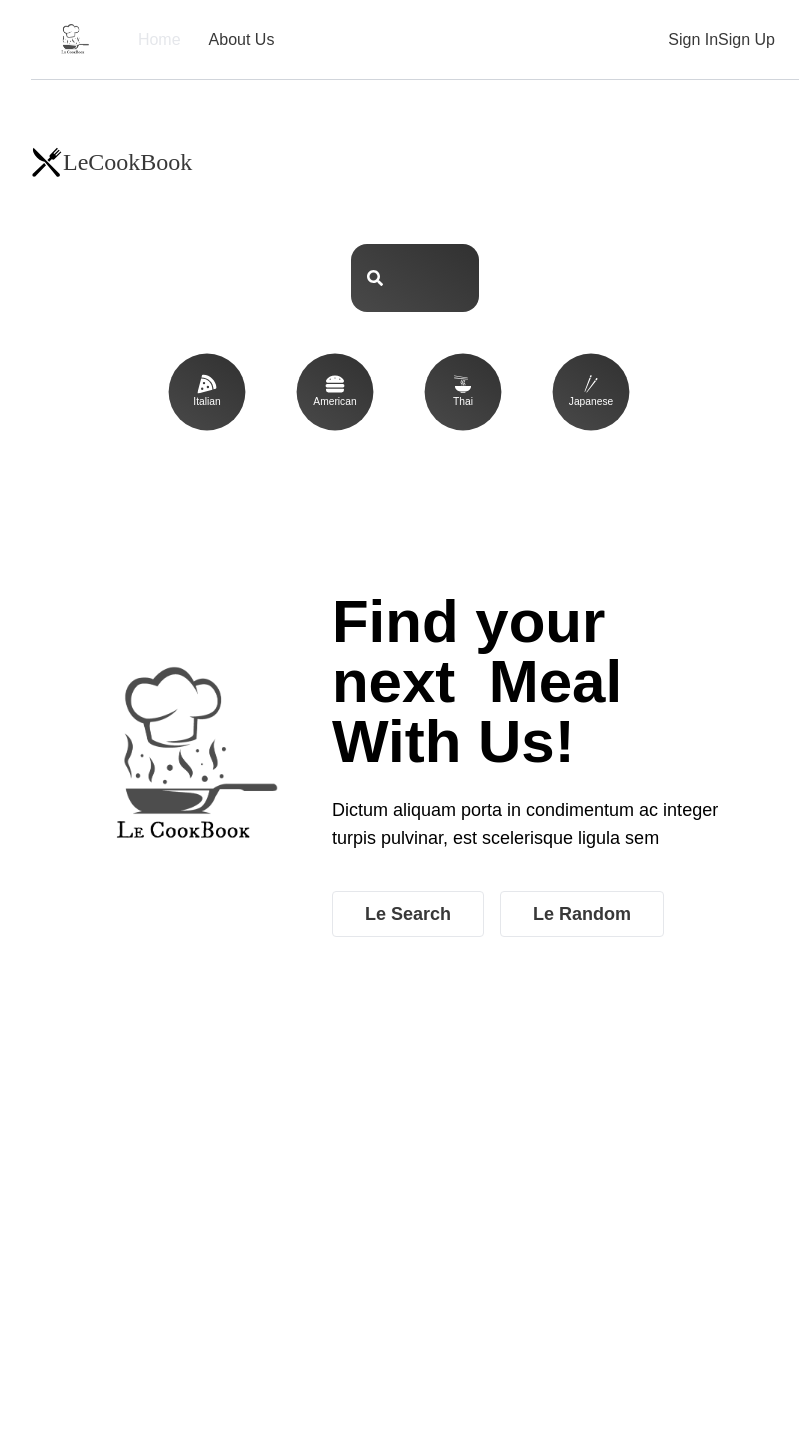
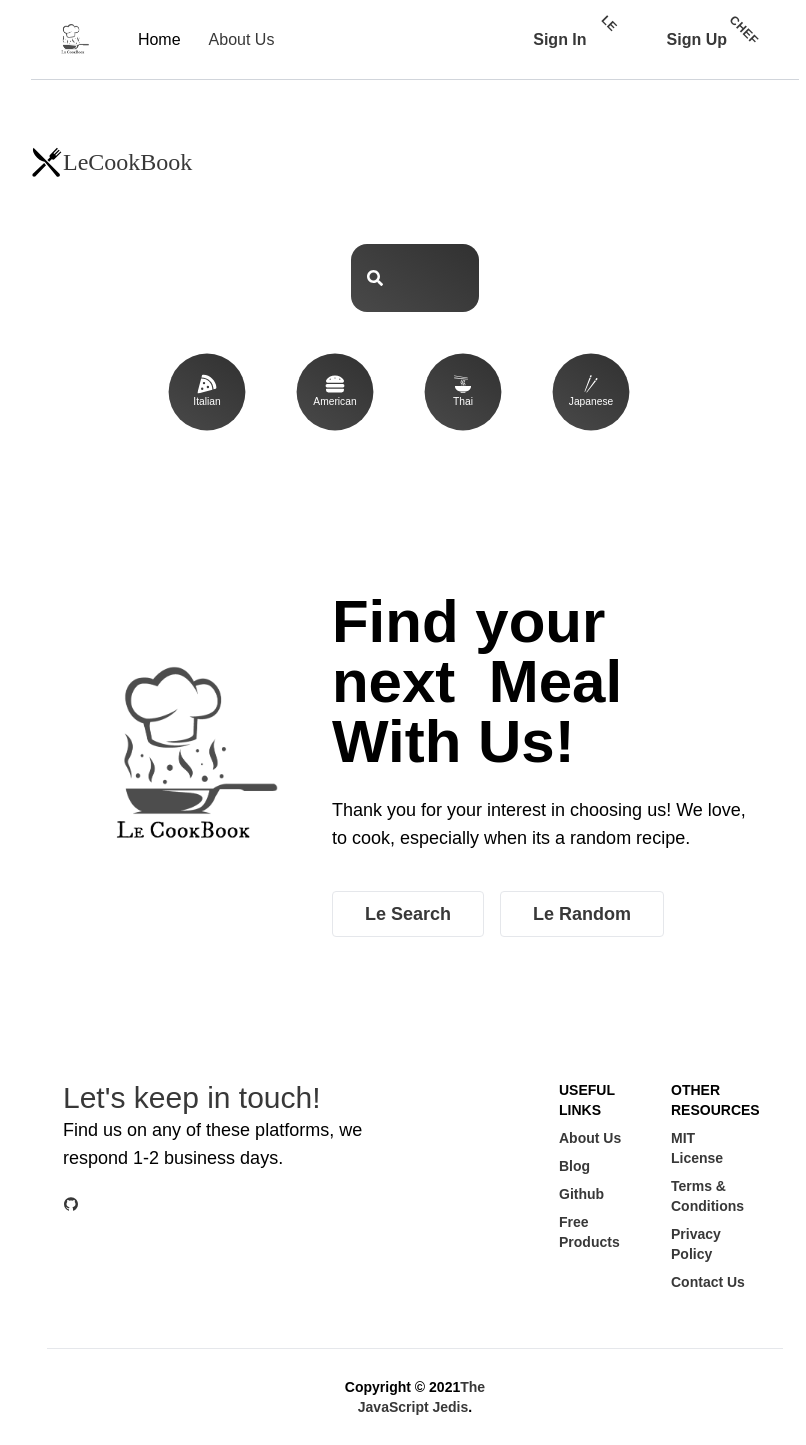
Before and after one commit to Rini0404/LeCookBook, a React (Create React App) app in the folder client/: page / in a window 1280 px wide. Shown: the whole page, without its empty margins (225-1031 px from the left). Before the commit the page ends 1048 px from the top, so only its background shows below. Built offline with nearby package versions, Linux system fonts and the light colour scheme.

Commit message:
Cool navbar

```diff
--- a/client/src/App.js
+++ b/client/src/App.js
@@ -8,6 +8,7 @@ import { Link } from "react-router-dom"
 import { GiKnifeFork } from "react-icons/gi";
 import Navbar from './components/Nav/index';
 import { StoreProvider } from './utils/GlobalState';
+import Footer from './components/Footer/Footer'
 
 
 import {
@@ -57,6 +58,7 @@ function App() {
         <Search />
         <Category />
         <Pages />
+        <Footer />
       </StoreProvider>
       </BrowserRouter>
 
--- a/client/src/components/Footer/Footer.js
+++ b/client/src/components/Footer/Footer.js
@@ -21,7 +21,7 @@ const Footer4 = () => {
             <div className="mt-6 lg:mb-0 mb-6">
 
               <a href="https://github.com/Rini0404/LeCookBook">
-                <i className="footer-icons">
+                <i className="h-48">
                   <AiFillGithub />
                 </i>
               </a>
--- a/client/src/components/Nav/index.js
+++ b/client/src/components/Nav/index.js
@@ -17,7 +17,7 @@ function Nav() {
     const [mobileOpen, setMobileOpen] = useState(false);
     if (Auth.loggedIn()) {
       return (
-        <div className="flex items-center h-20 px-6 justify-between border-b border-gray-300 bg-blue-800 text-white relative z-50">
+        <div className="flex items-center h-20 px-6 justify-between border-b border-gray-300  relative z-50">
           <div className="h-8">
             <img image src={Logo} className="h-full" />
           </div>
@@ -25,7 +25,7 @@ function Nav() {
             <Link to="/">
               <a
                 href="#"
-                className="no-underline px-2 mr-3 text-gray-200 font-medium hover:text-blue-400"
+                className="text-black	 no-underline px-2 mr-3 font-medium hover:text-blue-400"
               >
                 Home
               </a>
@@ -36,36 +36,24 @@ function Nav() {
             >
               About Us
             </a>
-            {/* <a
-              href="#"
-              className="no-underline px-2 mr-3 text-gray-200 font-medium hover:text-blue-400"
-            >
-              Bones
-            </a>
-            <a
-              href="#"
-              className="no-underline px-2 mr-3 text-gray-200 font-medium hover:text-blue-400"
-            >
-              Settings
-            </a> */}
+
           </div>
           <div className="items-center hidden lg:flex">
-            <Link to="/CookBook">
+            {/* <Link to="/CookBook">
               <button text="" size="sm" className="my-2">
                 {" "}
                 CookBook
               </button>
-            </Link>
+            </Link> */}
             <a href="/" onClick={() => Auth.logout()}>
-              <button text="" size="sm" className="my-2">
-                {" "}
-                Sign Out
+            <button type="button" className="relative px-8 py-4 ml-4 overflow-hidden font-semibold rounded dark:bg-gray-100 dark:text-gray-900">Log Out
+                <span className="absolute top-0 right-0 px-5 py-1 text-xs tracking-wider text-center uppercase whitespace-no-wrap origin-bottom-left transform rotate-45 -translate-y-full translate-x-1/3 dark:bg-violet-400">bye</span>
               </button>
             </a>
-            <FontAwesomeIcon
+            {/* <FontAwesomeIcon
               icon={faBell}
               className="ml-6 text-2xl cursor-pointer"
-            />
+            /> */}
             <avatar
               image
               src={Logo}
@@ -84,7 +72,7 @@ function Nav() {
                 <Link to='/'>
                   <a
                     href="#"
-                    className="no-underline px-2 my-2 text-gray-200 font-medium hover:text-blue-400"
+                    className="no-underline px-2 my-2  font-medium hover:text-blue-400"
                   >
                     Home
                   </a>
@@ -107,16 +95,10 @@ function Nav() {
                 >
                   Settings
                 </a> */}
-                <Link to="/CookBook">
-                  <button text="" size="sm" className="my-2">
-                    {" "}
-                    CookBook
-                  </button>
-                </Link>
                 <a href="/" onClick={() => Auth.logout()}>
-                  <button text="" size="sm" className="my-2">
-                    Sign Out
-                  </button>
+                <button type="button" className="relative px-8 py-4 ml-4 overflow-hidden font-semibold rounded dark:bg-gray-100 dark:text-gray-900">Log Out
+                <span className="absolute top-0 right-0 px-5 py-1 text-xs tracking-wider text-center uppercase whitespace-no-wrap origin-bottom-left transform rotate-45 -translate-y-full translate-x-1/3 dark:bg-violet-400">plz No</span>
+              </button>
                 </a>
 
                 <div className="my-2 flex justify-center">
@@ -142,7 +124,7 @@ function Nav() {
             <Link to="/">
               <a
                 href="#"
-                className="header no-underline px-2 mr-3 text-gray-200 font-medium hover:text-blue-400"
+                className="header no-underline px-2 mr-3 text-black	 font-medium hover:text-blue-400"
               >
                 Home
               </a>
@@ -166,16 +148,16 @@ function Nav() {
               Settings
             </a> */}
           </div>
-          <div className="items-center hidden lg:flex">
+          <div className="items-center hidden lg:flex px-4 ">
             <Link to="/login">
-              <button text="" size="sm">
-                Sign In
-              </button>
+            <button type="button" className="relative px-8 py-4 ml-4 overflow-hidden font-semibold rounded dark:bg-gray-100 dark:text-gray-900">Sign In
+              <span className="absolute top-0 right-0 px-5 py-1 text-xs tracking-wider text-center uppercase whitespace-no-wrap origin-bottom-left transform rotate-45 -translate-y-full translate-x-1/3 dark:bg-violet-400">Le</span>
+            </button>
             </Link>
             <Link to="/signup">
-              <button text="" size="sm">
-                Sign Up
-              </button>
+            <button type="button" className="relative px-8 py-4 ml-4 overflow-hidden font-semibold rounded dark:bg-gray-100 dark:text-gray-900">Sign Up
+              <span className="absolute top-0 right-0 px-5 py-1 text-xs tracking-wider text-center uppercase whitespace-no-wrap origin-bottom-left transform rotate-45 -translate-y-full translate-x-1/3 dark:bg-violet-400">Chef</span>
+            </button>
             </Link>
           </div>
           <FontAwesomeIcon
@@ -189,14 +171,14 @@ function Nav() {
                 <Link to='/'>
                   <a
                     href="#"
-                    className="no-underline px-2 my-2 text-gray-200 font-medium hover:text-blue-400"
+                    className="no-underline px-2 my-2 text-black font-medium hover:text-blue-400"
                   >
                     Home
                   </a>
                 </Link>
                 <a
                   href="#"
-                  className="pt-4 no-underline px-2 my-2 font-medium hover:text-blue-400"
+                  className="text-black	pt-4 no-underline px-2 my-2 font-medium hover:text-blue-400"
                 >
                   About Us
                 </a>
@@ -219,9 +201,9 @@ function Nav() {
                     </button>
                   </Link>
                   <Link to="/signup">
-                    <button size="sm">
-                      Sign Up
-                    </button>
+                  <button type="button" className="relative px-8 py-4 ml-4 overflow-hidden font-semibold rounded dark:bg-gray-100 dark:text-gray-900">Sign Up
+              <span className="absolute top-0 right-0 px-5 py-1 text-xs tracking-wider text-center uppercase whitespace-no-wrap origin-bottom-left transform rotate-45 -translate-y-full translate-x-1/3 dark:bg-violet-400">Le</span>
+            </button>
                   </Link>
                 </div>
               </div>
--- a/client/src/index.css
+++ b/client/src/index.css
@@ -35,3 +35,7 @@ h3 {
 a {
   color: rgb(56, 56, 56);
 }
+
+/* .cons {
+  height: 100vh;
+} */
--- a/client/src/pages/Home.js
+++ b/client/src/pages/Home.js
@@ -19,9 +19,8 @@ const Home = () => {
             <span className="mealHP">&nbsp; Meal</span>&nbsp; With Us!
           </h1>
           <p className="mt-6 mb-8 text-lg sm:mb-12">
-            Dictum aliquam porta in condimentum ac integer
-            <br className="hidden md:inline lg:hidden" /> turpis pulvinar, est
-            scelerisque ligula sem
+            Thank you for your interest in choosing us!
+            <br className="hidden md:inline lg:hidden" /> We love, to cook, especially when its a random recipe.
           </p>
           <div className="flex flex-col space-y-4 sm:items-center sm:justify-center sm:flex-row sm:space-y-0 sm:space-x-4 lg:justify-start">
 
```
